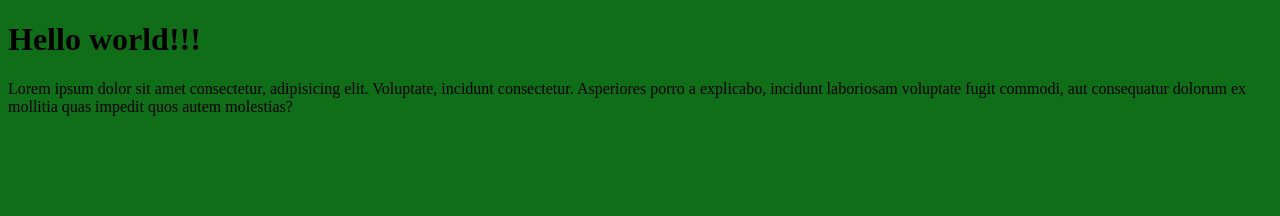
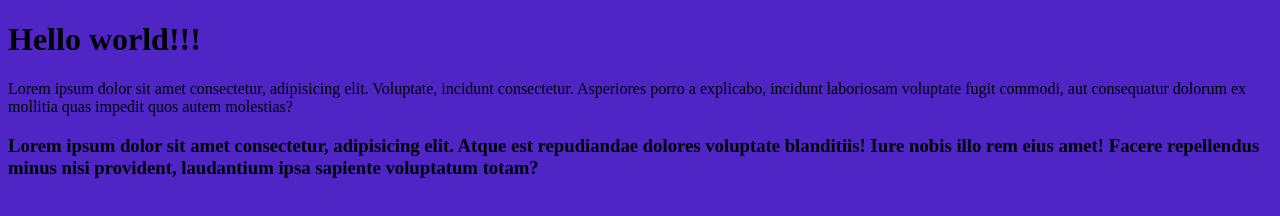
Before and after one commit to Jahongir777/landing-page, a plain HTML site: page index.html in a window 1280 px wide. Drawn offline with Linux system fonts and the light colour scheme.

Commit message:
eddited html and css files

```diff
--- a/index.html
+++ b/index.html
@@ -13,6 +13,9 @@
     Lorem ipsum dolor sit amet consectetur, adipisicing elit. Voluptate, incidunt consectetur. Asperiores porro a
     explicabo, incidunt laboriosam voluptate fugit commodi, aut consequatur dolorum ex mollitia quas impedit quos autem
     molestias?
+    <h3>Lorem ipsum dolor sit amet consectetur, adipisicing elit. Atque est repudiandae dolores voluptate blanditiis!
+        Iure nobis illo rem eius amet! Facere repellendus minus nisi provident, laudantium ipsa sapiente voluptatum
+        totam?</h3>
 
 </body>
 
--- a/style.css
+++ b/style.css
@@ -1,3 +1,3 @@
 body {
-    background-color: rgb(16, 109, 24);
+    background-color: rgb(79, 37, 197);
 }
```
